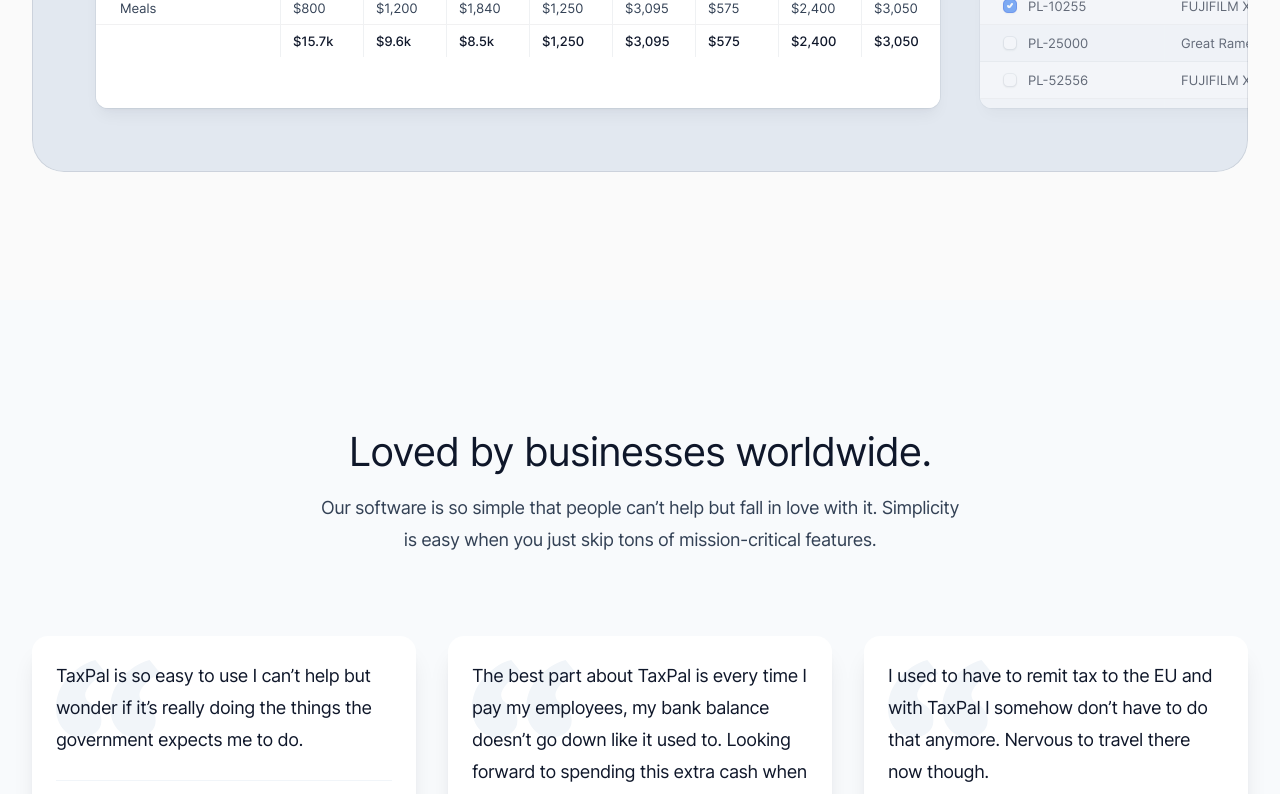
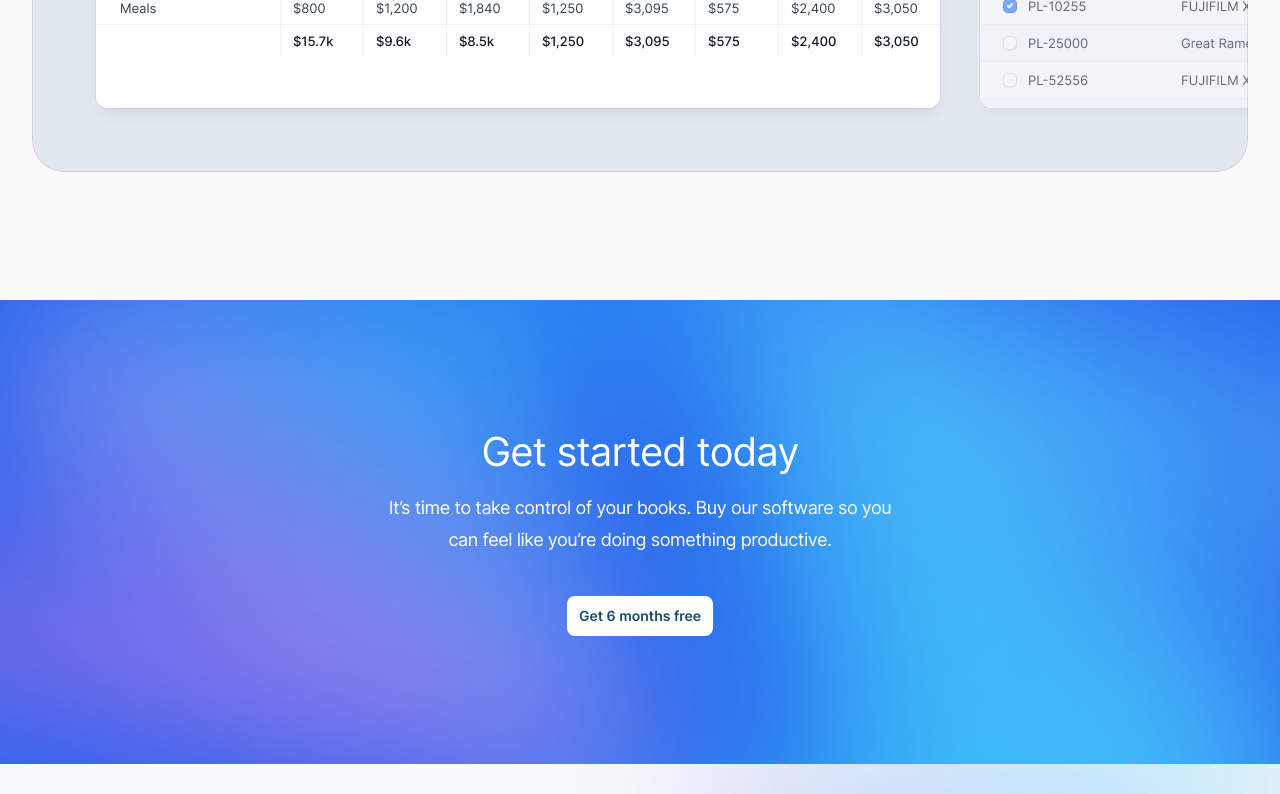
Before and after one commit to David44357/KingLawWebsite, a Next.js app: page /prometheus in a window 1280 px wide. Shown: the part 2875-3669 px from the top of the page. Built offline with nearby package versions, Linux system fonts and the light colour scheme.

Commit message:
call to action added

```diff
--- /dev/null
+++ b/src/components/PromCallToAction.jsx
@@ -0,0 +1,37 @@
+import Image from 'next/image'
+
+import { Button } from '@/components/Button'
+import { PromContainer } from '@/components/PromContainer'
+import backgroundImage from '@/images/background-call-to-action.jpg'
+
+export function PromCallToAction() {
+  return (
+    <section
+      id="get-started-today"
+      className="relative overflow-hidden bg-blue-600 py-32"
+    >
+      <Image
+        className="absolute left-1/2 top-1/2 max-w-none -translate-x-1/2 -translate-y-1/2"
+        src={backgroundImage}
+        alt=""
+        width={2347}
+        height={1244}
+        unoptimized
+      />
+      <PromContainer className="relative">
+        <div className="mx-auto max-w-lg text-center">
+          <h2 className="font-display text-3xl tracking-tight text-white sm:text-4xl">
+            Get started today
+          </h2>
+          <p className="mt-4 text-lg tracking-tight text-white">
+            It’s time to take control of your books. Buy our software so you can
+            feel like you’re doing something productive.
+          </p>
+          <Button href="/register" color="white" className="mt-10">
+            Get 6 months free
+          </Button>
+        </div>
+      </PromContainer>
+    </section>
+  )
+}
--- a/src/pages/prometheus.jsx
+++ b/src/pages/prometheus.jsx
@@ -1,6 +1,6 @@
 import Head from 'next/head'
 
-import { CallToAction } from '@/components/CallToAction'
+import { PromCallToAction } from '@/components/PromCallToAction'
 import { About } from '@/components/About'
 import { Footer } from '@/components/Footer'
 import { Header } from '@/components/Header'
@@ -31,8 +31,8 @@ export default function Home() {
         <PromHero />
         <PromPrimaryFeatures />
         <PromSecondaryFeatures />
-        <Testimonials />
-        <CallToAction />
+        {/* <Testimonials /> */}
+        <PromCallToAction />
         <PromFaqs />
       </main>
       <Footer />
```
